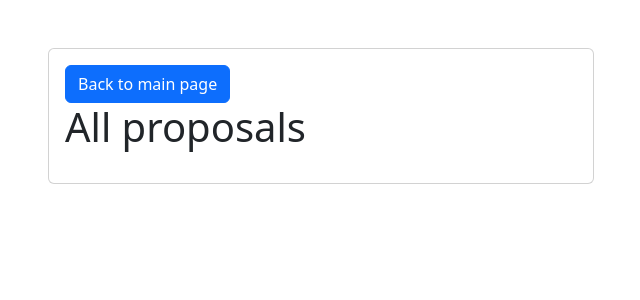
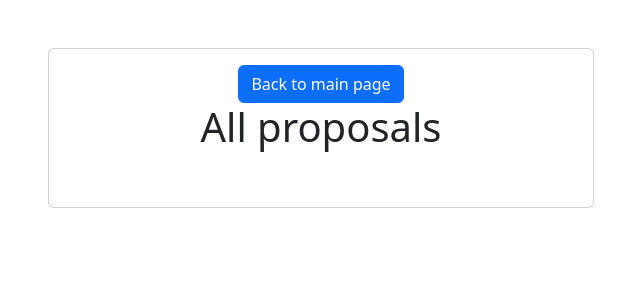
Before and after one commit to tf4482/improvo, a Django app: page /proposals/ in a window 1280 px wide. Shown: the top 300 px of the page, without its empty margins (319-959 px from the left). Run offline with Django 5.2, Linux system fonts and the light colour scheme; data that the repository does not hold is empty; some libraries are stand-ins or nearby versions.

Commit message:
fix: :lipstick: Centered content on base.html

```diff
--- a/proposals/templates/base.html
+++ b/proposals/templates/base.html
@@ -31,9 +31,9 @@
                 {% endif %}
 
                 <div class="card">
-                    <div class="card-body">
+                    <div class="card-body text-center mb-4">
                         {% if not request.path == "/" %}
-                        <form action="/" method="get">
+                        <form action="/" method="get" class="d-inline">
                             <button type="submit" class="btn btn-primary">{% trans "Back to main page" %}</button>
                         </form>
                         {% endif %}
```
